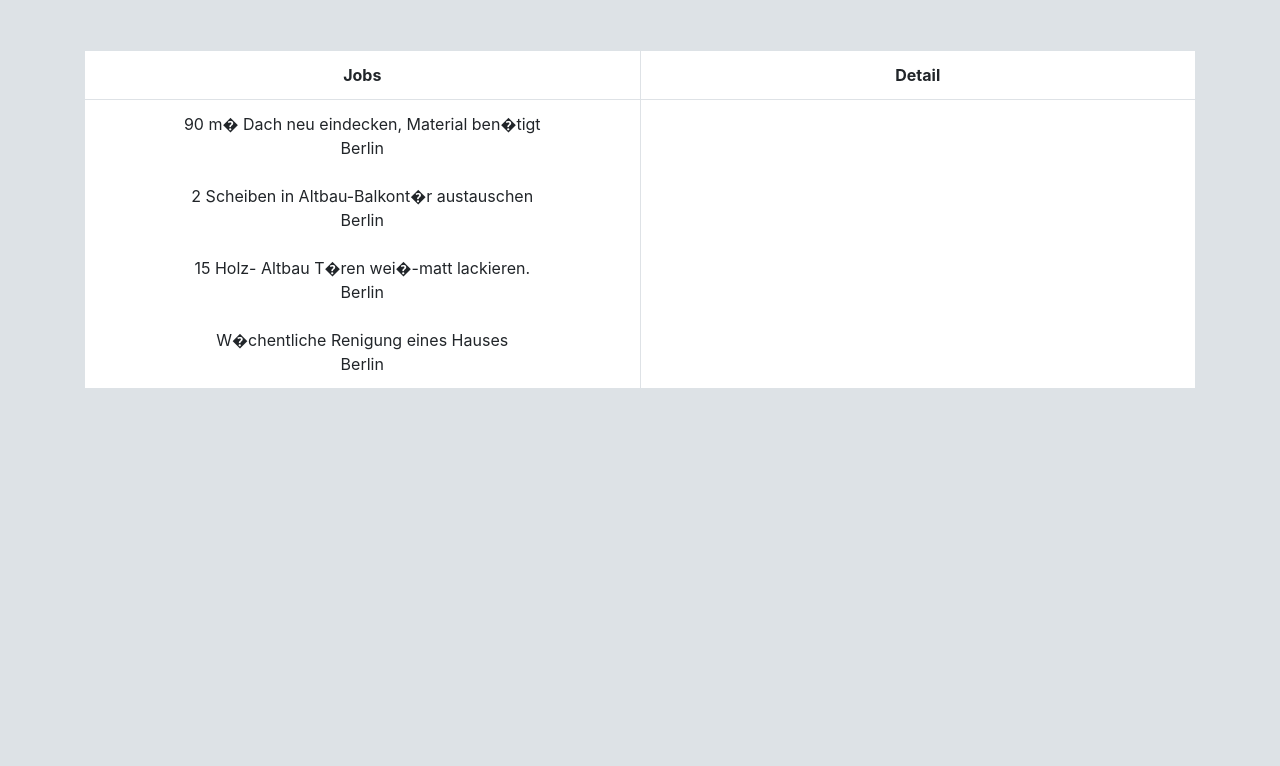
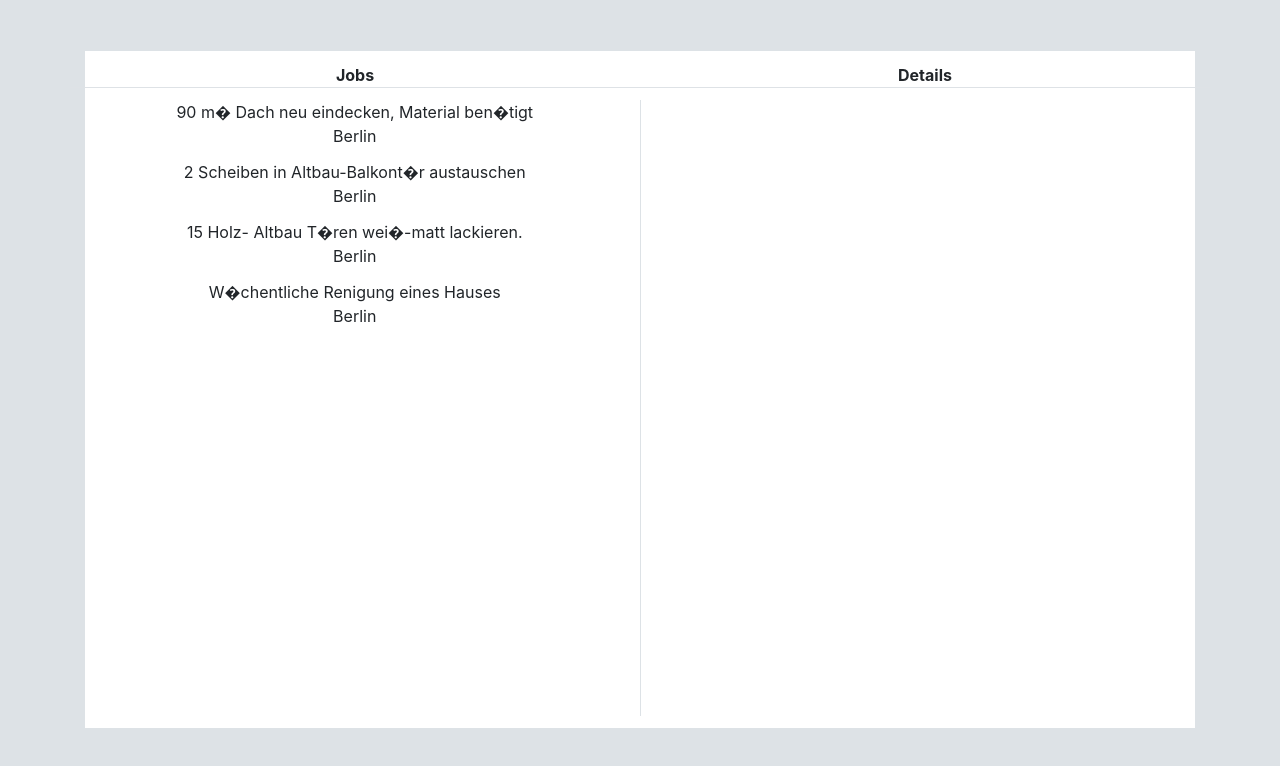
Before and after one commit to lustigepepe/MyHammer, an Angular app: page / in a window 1280 px wide. Shown: the top 766 px of the page. Built offline with nearby package versions, Linux system fonts and the light colour scheme.

Commit message:
good responive version

```diff
--- a/src/app/app.component.css
+++ b/src/app/app.component.css
@@ -6,12 +6,39 @@
   padding-top: 4%;
 }
 
-.table-setting {
+.job-grid-setting {
   background-color: #ffffff;
+  padding-top: 12px;
+}
+
+.header {
+  font-weight: bold;
+}
+
+.row-grid {
+  padding-bottom: 12px;
+}
+
+.body-grid {
+  padding: 12px;
+  min-height: 80vh;
 
 }
 
-th,
-td {
-  width: 50%;
+.detail-grid {
+  margin: 0 12px 0 12px;
+  border-left: 1px solid #dde2e6;
+
 }
+.detail-item {
+  padding-bottom: 6px;
+}
+
+@media only screen and (max-width: 600px) {
+  .detail-grid {
+    padding-top: 12px;
+    border-top: 1px solid #dde2e6;
+    border-left: none;
+  }
+
+}
--- a/src/app/app.component.html
+++ b/src/app/app.component.html
@@ -1,18 +1,29 @@
 <div class="whole-side">
-    <div class="container adjust-container">
-      <table class="table table-setting table-borderless text-center">
-        <thead>
-          <tr class="border-bottom">
-            <th>Jobs</th>
-            <th class="border-left">Detail</th>
-          </tr>
-        </thead>
-        <tbody>
-          <tr *ngFor="let da of data">
-            <td class="border-right">{{da.title}} <br>{{da.city}}</td>
-            <td></td>
-        </tr>
-        </tbody>
-      </table>
+  <div class="container adjust-container text-center">
+    <div class="job-grid-setting">
+      <div class="row header">
+        <div class="col-sm border-bottom">
+          Jobs
+        </div>
+        <div class="col-sm border-bottom">
+          Details
+        </div>
+      </div>
+      <div class="row body-grid">
+        <div class="col-sm">
+          <div class="row-grid" *ngFor="let da of data" (click)="selectJob(da)">
+            <div>{{da.title}} <br>{{da.city}}</div>
+          </div>
+        </div>
+        <div class="col-sm detail-grid">
+          <div class="detail-item">
+            {{title}}
+          </div>
+          <div *ngIf="description">{{description}} </div>
+          <div *ngIf="created_at"> created time: {{created_at | date: 'short'}}</div>
+          <div *ngIf="end_date"> end time: {{end_date | date: 'short'}} </div>
+        </div>
+      </div>
     </div>
+  </div>
 </div>
--- a/src/app/app.component.ts
+++ b/src/app/app.component.ts
@@ -9,11 +9,22 @@ import { DataPromiseService } from './services/data.promis.service';
 })
 export class AppComponent implements OnInit {
   data: Array<Object> = [];
+  title: string = null;
+  description: string = null;
+  end_date: string = null;
+  created_at: string = null;
+
   constructor(private dataService: DataPromiseService) { }
-
   ngOnInit(): void {
-
     this.dataService.getJsonData()
-    .then(data => { this.data = data.body, console.log(data.body) })
+      .then(data => { this.data = data.body, console.log(data.body) });
+  }
+  selectJob(data) {
+    this.title = data.title;
+    this.description = "description: " + data.description
+    this.end_date = data.end_date;
+    this.created_at = data.created_at;
+    console.log(data.id);
+    // console.log(event.currentTarget);
   }
 }
```
